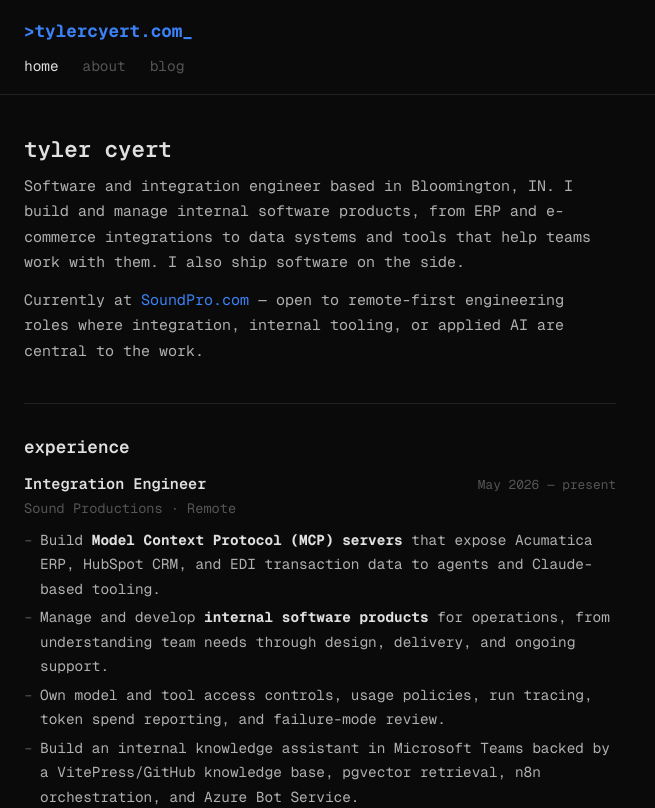
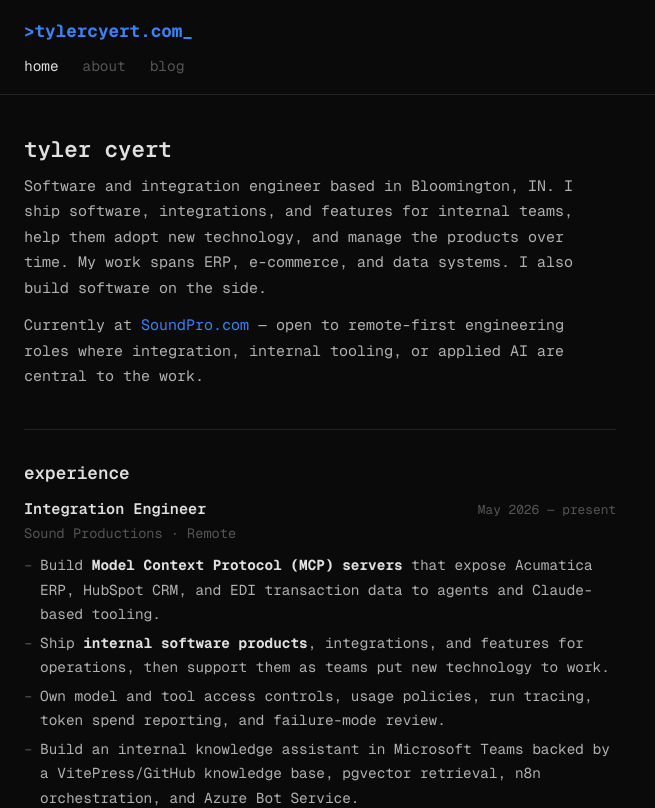
Before and after one commit to tylercyert/tylercyert.com, a Next.js app: page / in a window 1280 px wide. Shown: the top 808 px of the page, without its empty margins (0-655 px from the left). Built offline with nearby package versions, Linux system fonts and the light colour scheme.

Commit message:
Lead with shipping internal software (#12)

```diff
--- a/app/page.tsx
+++ b/app/page.tsx
@@ -6,9 +6,10 @@ export default function Home() {
       <section>
         <h1>tyler cyert</h1>
         <p>
-          Software and integration engineer based in Bloomington, IN. I build and manage internal
-          software products, from ERP and e-commerce integrations to data systems
-          and tools that help teams work with them. I also ship software on the side.
+          Software and integration engineer based in Bloomington, IN. I ship software,
+          integrations, and features for internal teams, help them adopt new technology, and
+          manage the products over time. My work spans ERP, e-commerce, and data systems. I also
+          build software on the side.
         </p>
         <p style={{ marginTop: "0.75rem" }}>
           Currently at{" "}
@@ -33,7 +34,7 @@ export default function Home() {
           <div className="exp-company">Sound Productions · Remote</div>
           <ul className="exp-bullets">
             <li>Build <strong>Model Context Protocol (MCP) servers</strong> that expose Acumatica ERP, HubSpot CRM, and EDI transaction data to agents and Claude-based tooling.</li>
-            <li>Manage and develop <strong>internal software products</strong> for operations, from understanding team needs through design, delivery, and ongoing support.</li>
+            <li>Ship <strong>internal software products</strong>, integrations, and features for operations, then support them as teams put new technology to work.</li>
             <li>Own model and tool access controls, usage policies, run tracing, token spend reporting, and failure-mode review.</li>
             <li>Build an internal knowledge assistant in Microsoft Teams backed by a VitePress/GitHub knowledge base, pgvector retrieval, n8n orchestration, and Azure Bot Service.</li>
             <li>Architected the company&apos;s <strong>data warehouse</strong> and built it with another developer — a bronze/silver PostgreSQL model over Acumatica, HubSpot, RingCentral and Freshservice covering <strong>111 entities across 9 schemas</strong>, with schema managed as <strong>198 numbered forward migrations</strong>, drift detection, and a restore test that runs before any risky change.</li>
```
Also changed, not shown: app/about/page.tsx (+4 -4 lines).
